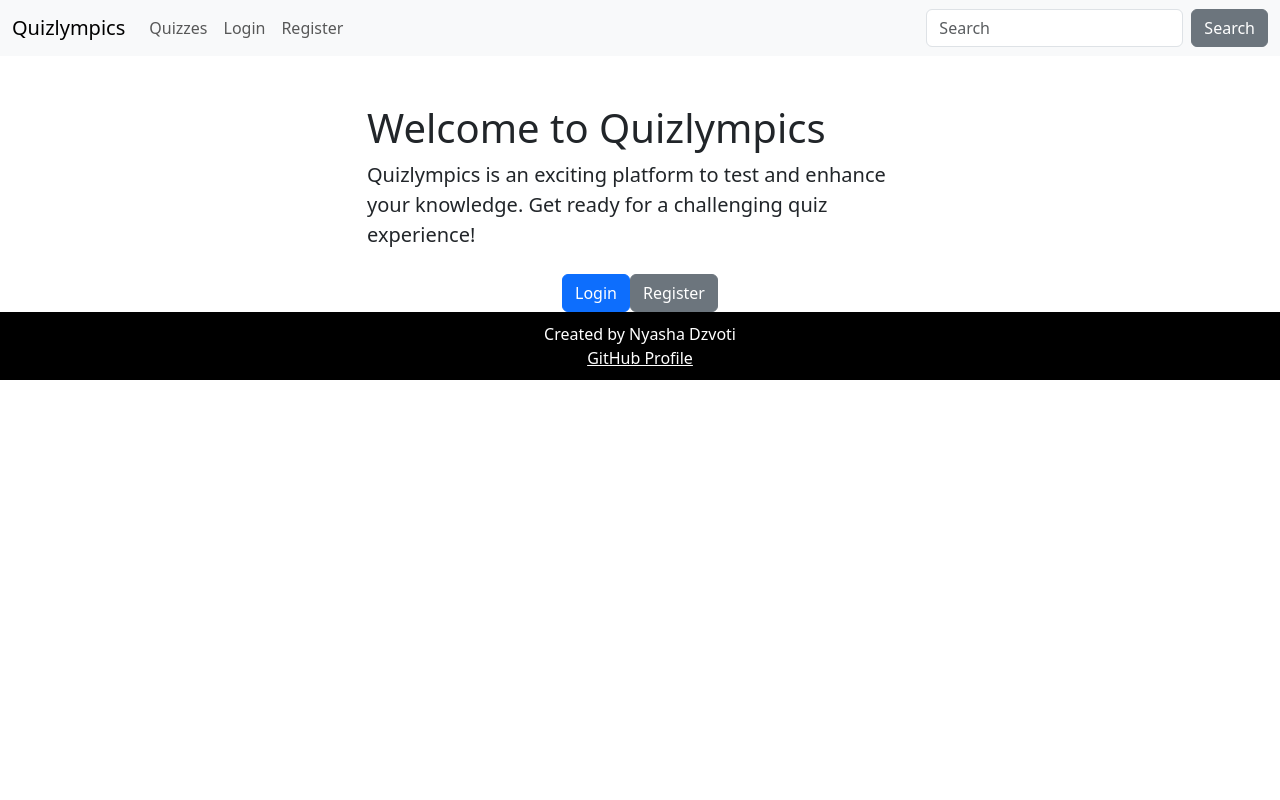
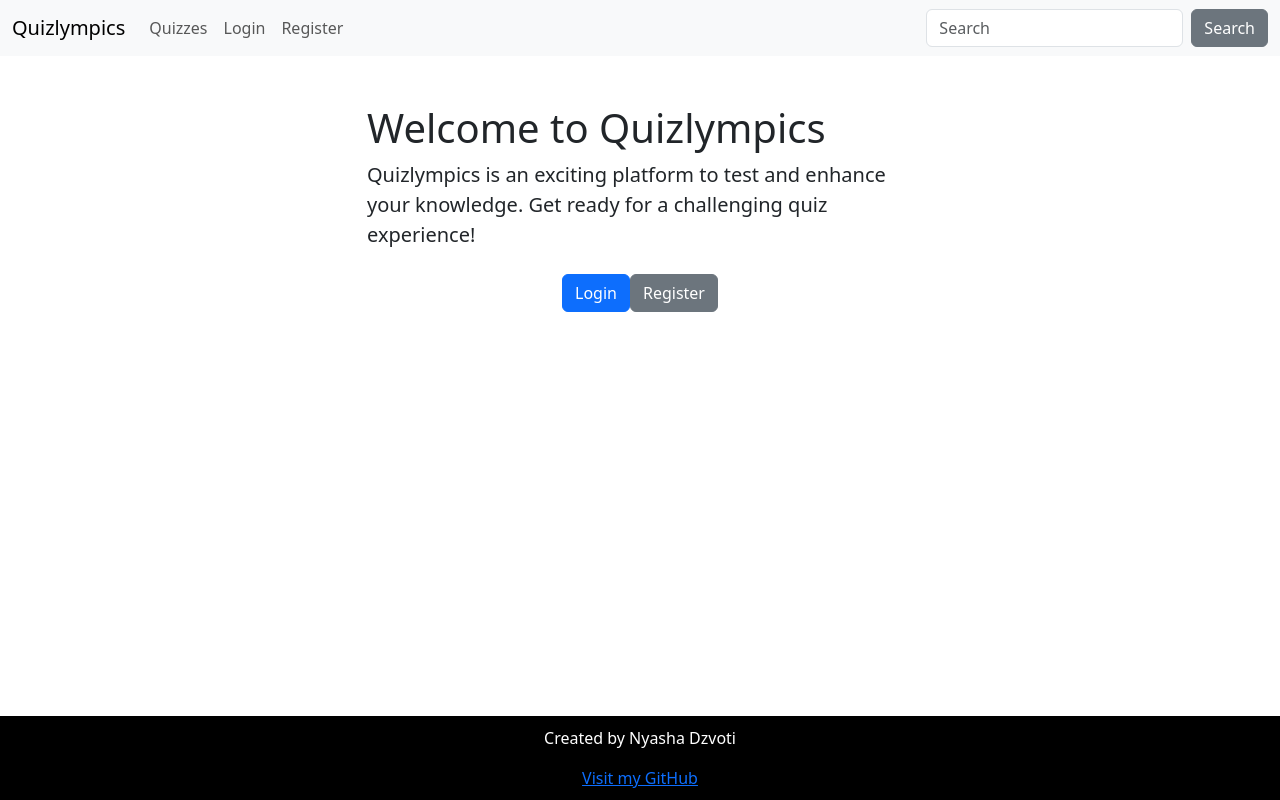
Before and after one commit to NyashaDZT/Project-4-Quiz-App, a React (Vite) app in the folder client/: page / in a window 1280 px wide. Built offline with nearby package versions, Linux system fonts and the light colour scheme.

Commit message:
footer styled

```diff
--- a/client/src/Components/Footer.jsx
+++ b/client/src/Components/Footer.jsx
@@ -1,10 +1,21 @@
+
+const footerStyle = {
+  backgroundColor: 'black',
+  color: 'white',
+  padding: '10px',
+  textAlign: 'center',
+  position: 'fixed',
+  bottom: '0',
+  width: '100%',
+};
+
 export default function Footer() {
   return (
-    <footer style={{ backgroundColor: 'black', color: 'white', padding: '10px', textAlign: 'center' }}>
-      <p style={{ margin: 0 }}>Created by Nyasha Dzvoti</p>
-      <a href="https://github.com/NyashaDZT" target="_blank" rel="noopener noreferrer" style={{ color: 'white' }}>
-        GitHub Profile
+    <div style={footerStyle}>
+      <p>Created by Nyasha Dzvoti</p>
+      <a href="https://github.com/NyashaDZT" target="_blank" rel="noopener noreferrer">
+        Visit my GitHub
       </a>
-    </footer>
-  )
+    </div>
+  );
 }
```
Also changed, not shown: client/src/styles/main.scss (line endings or trailing spaces).
